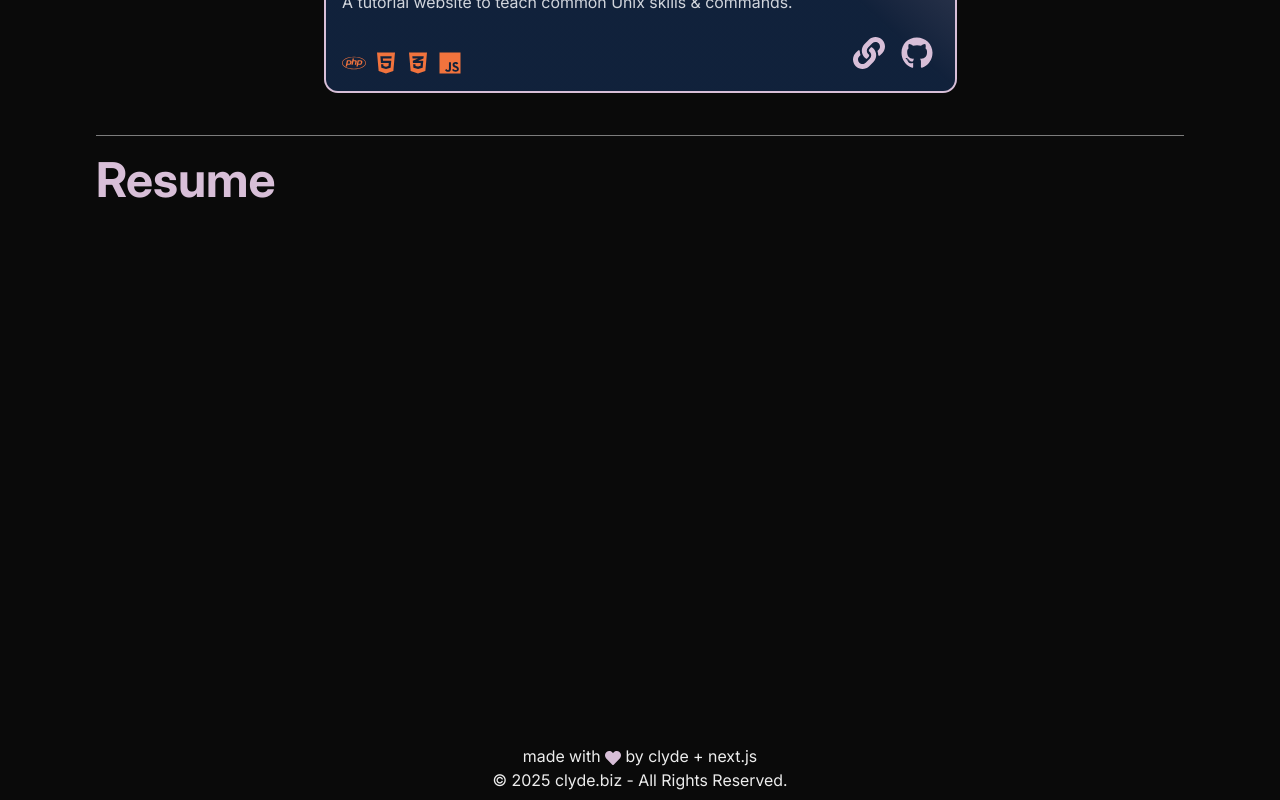
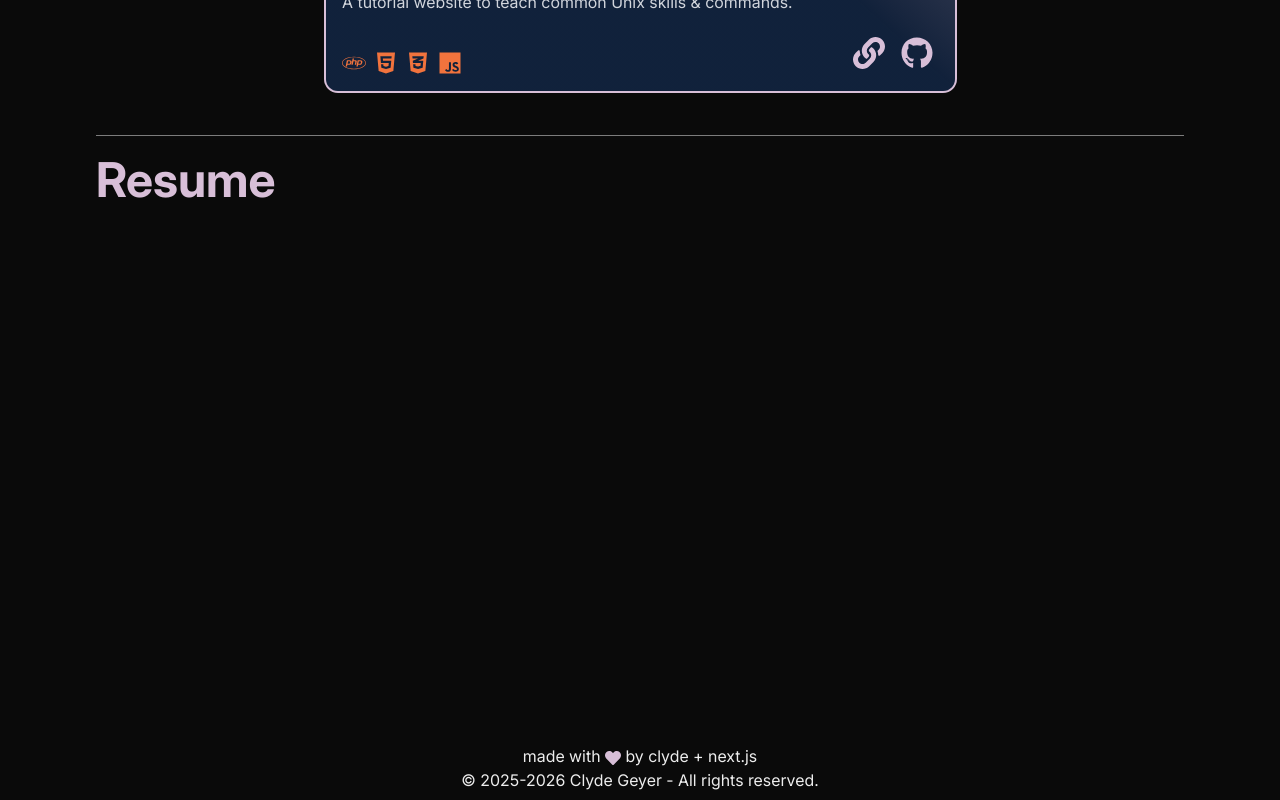
Before and after one commit to CodingArctic/next-portfolio, a Next.js app: page / in a window 1280 px wide. Shown: the part 2765-3565 px from the top of the page. Built offline with nearby package versions, Linux system fonts and the light colour scheme.

Commit message:
update copyright footer for new year

```diff
--- a/src/app/page.js
+++ b/src/app/page.js
@@ -25,7 +25,7 @@
         <Resume />
         <footer role="contentinfo" className="text-center my-2 align-middle">
           <p>made with <FaHeart size={16} className="inline text-[#D8BFD8]" title="thistle! (#D8BFD8)" /> by clyde + next.js</p>
-          <p>© 2025 clyde.biz - All Rights Reserved. </p>
+          <p>© 2025-2026 Clyde Geyer - All rights reserved. </p>
         </footer>
       </main>
     </>
```
